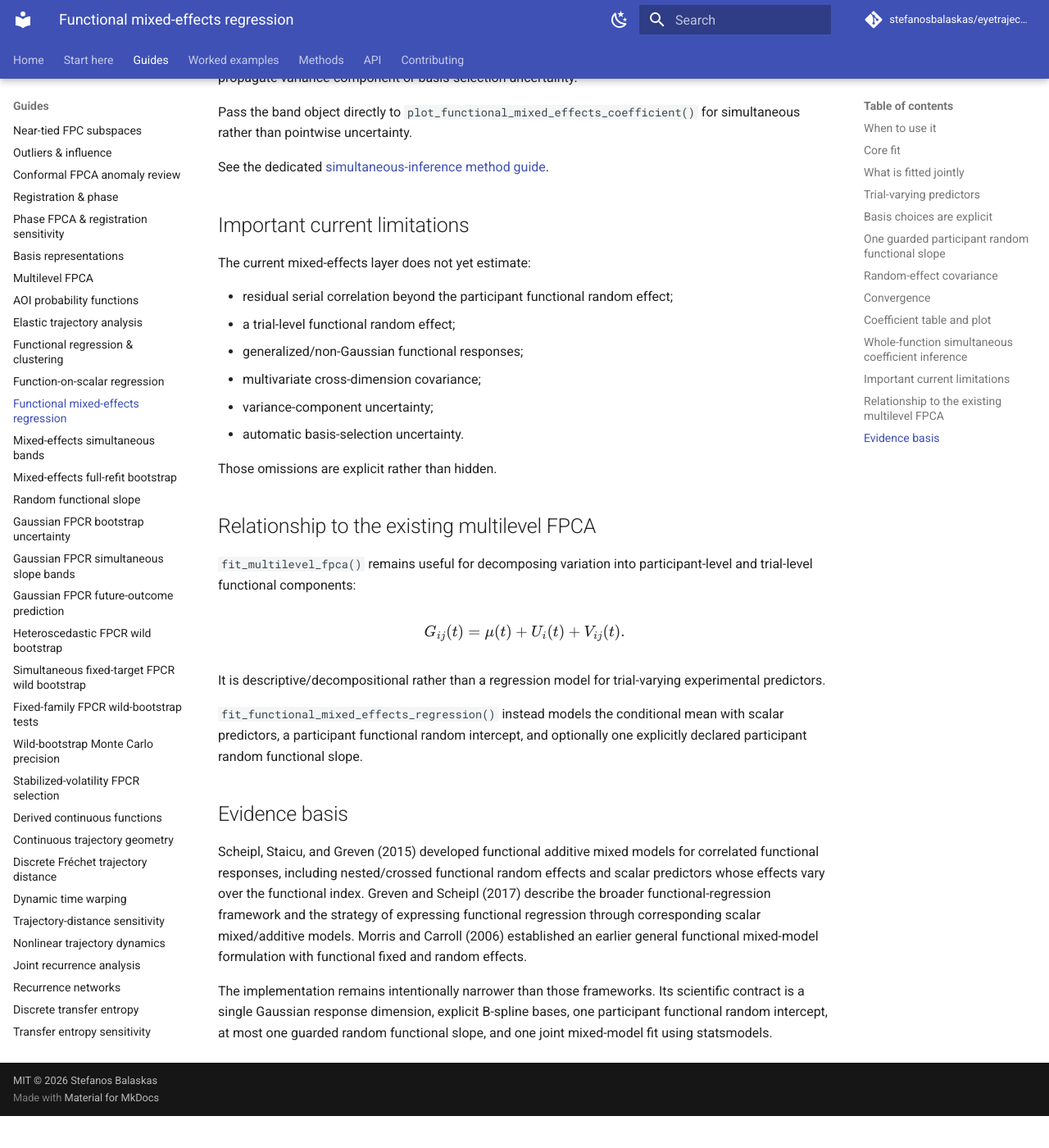
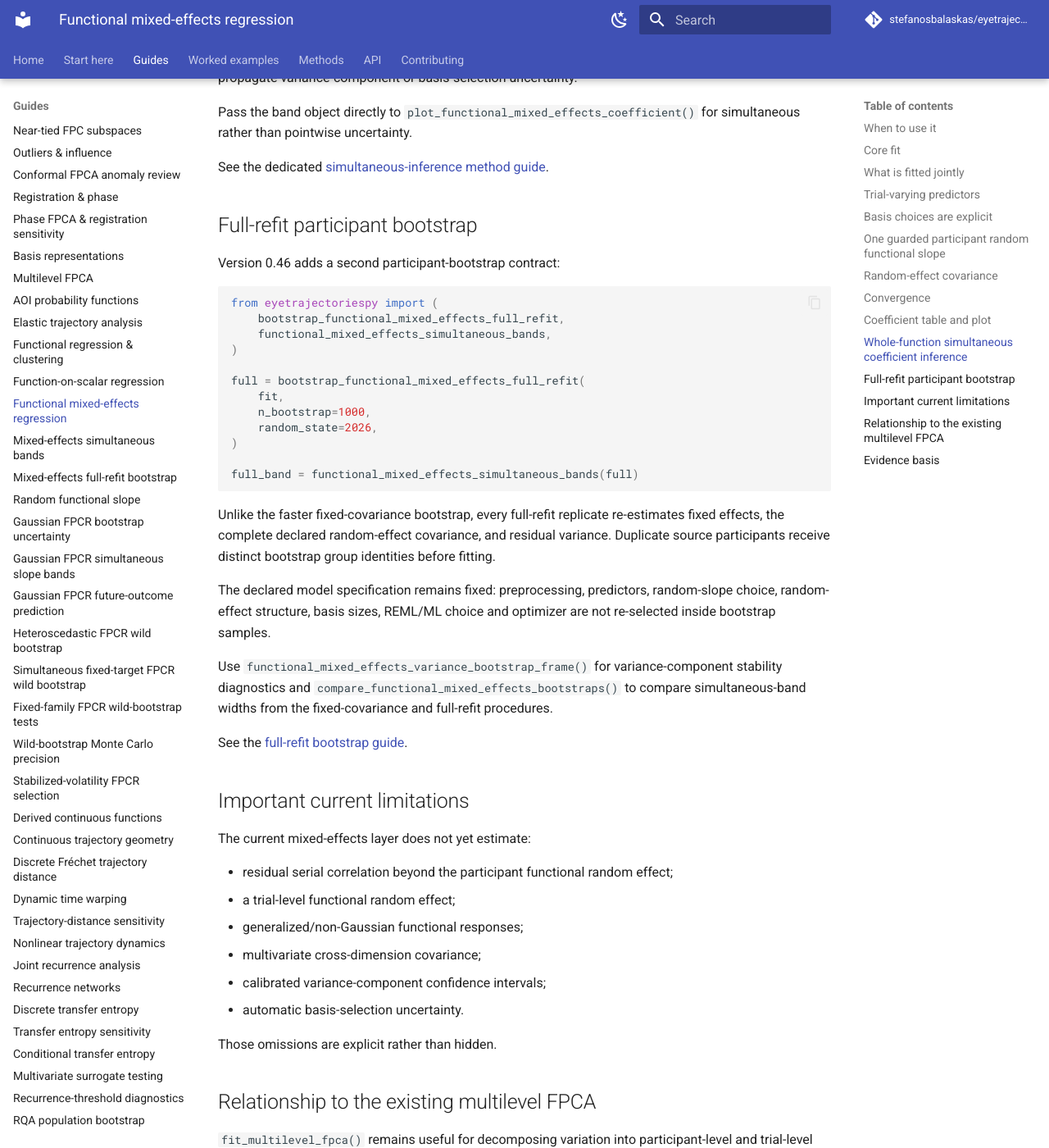
Before and after one commit to stefanosbalaskas/eyetrajectoriespy, an MkDocs documentation site: the page built from docs/guides/functional-mixed-effects.md, in a window 1280 px wide and 1400 px high, scrolled down 4829 px. Shown: the whole window at 82% size. Built offline with MkDocs 1.6.1 and Material for MkDocs 9.7.7, drawn with Linux system fonts in a browser that asks for light colours; comment, search, counter and statistics services are not loaded; before the commit the page ends 6190 px from its top, so only the background shows below that.

Commit message:
Add full-refit mixed-effects bootstrap guidance

```diff
--- a/docs/guides/functional-mixed-effects.md
+++ b/docs/guides/functional-mixed-effects.md
@@ -250,6 +250,43 @@
 See the dedicated
 [simultaneous-inference method guide](../methods/functional-mixed-effects-simultaneous-bands.md).
 
+## Full-refit participant bootstrap
+
+Version 0.46 adds a second participant-bootstrap contract:
+
+~~~python
+from eyetrajectoriespy import (
+    bootstrap_functional_mixed_effects_full_refit,
+    functional_mixed_effects_simultaneous_bands,
+)
+
+full = bootstrap_functional_mixed_effects_full_refit(
+    fit,
+    n_bootstrap=1000,
+    random_state=2026,
+)
+
+full_band = functional_mixed_effects_simultaneous_bands(full)
+~~~
+
+Unlike the faster fixed-covariance bootstrap, every full-refit replicate
+re-estimates fixed effects, the complete declared random-effect covariance, and
+residual variance. Duplicate source participants receive distinct bootstrap
+group identities before fitting.
+
+The declared model specification remains fixed: preprocessing, predictors,
+random-slope choice, random-effect structure, basis sizes, REML/ML choice and
+optimizer are not re-selected inside bootstrap samples.
+
+Use
+`functional_mixed_effects_variance_bootstrap_frame()` for variance-component
+stability diagnostics and
+`compare_functional_mixed_effects_bootstraps()` to compare simultaneous-band
+widths from the fixed-covariance and full-refit procedures.
+
+See the
+[full-refit bootstrap guide](../methods/functional-mixed-effects-full-refit-bootstrap.md).
+
 ## Important current limitations
 
 The current mixed-effects layer does not yet estimate:
@@ -258,7 +295,7 @@
 - a trial-level functional random effect;
 - generalized/non-Gaussian functional responses;
 - multivariate cross-dimension covariance;
-- variance-component uncertainty;
+- calibrated variance-component confidence intervals;
 - automatic basis-selection uncertainty.
 
 Those omissions are explicit rather than hidden.
```
